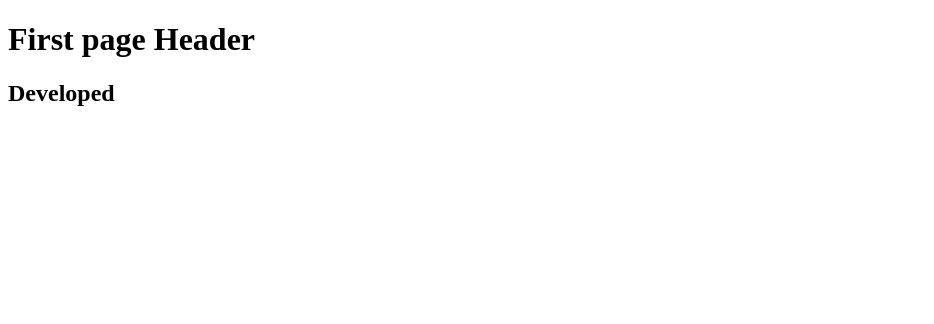
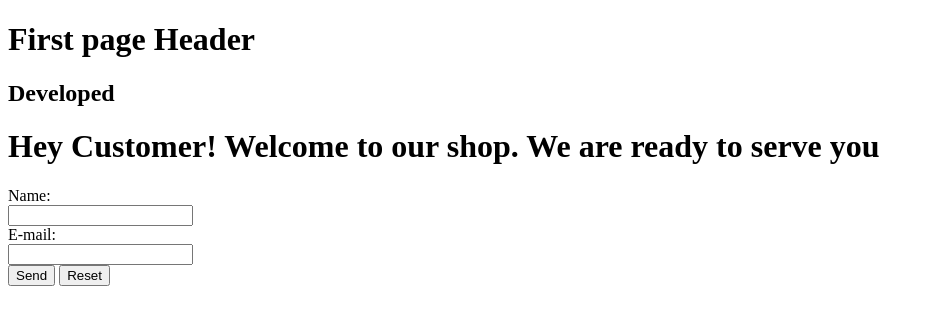
Before and after one commit to tonyabondar/XYZ-Project-, a plain HTML site: page index.html in a window 1280 px wide. Shown: the whole page, without its empty margins (0-934 px from the left). Drawn offline with Linux system fonts and the light colour scheme.

Commit message:
with email

```diff
--- a/index.html
+++ b/index.html
@@ -5,6 +5,17 @@
   </hehad>
   <body>
       <h1>First page Header</h1>
+
       <h2>Developed </h2>
+      <h1>Hey Customer! Welcome to our shop. We are ready to serve you</h1>
+
+      <form action ="mailto:xyz@com" method="post" enctype="text/plain">
+        Name:<br>
+        <input type ="text" name="name"><br>
+        E-mail:<br>
+        <input type="text" name="mail"><br>
+        <input type="submit" value="Send">
+        <input type="reset" value="Reset">
+      </form>
   </body>
 </html>
```
